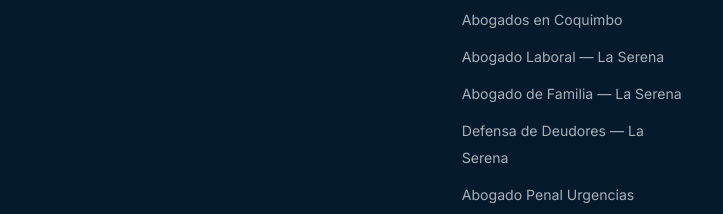
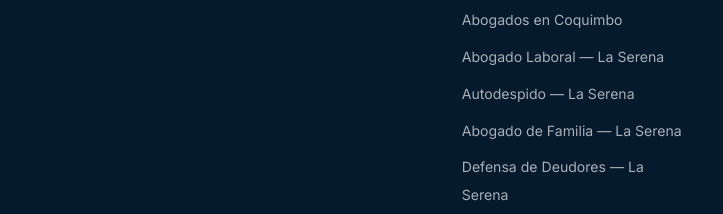
Before and after one commit to zerobitcl/RicardoHidalgo, a plain HTML site: page abogado-familia-la-serena.html in a window 1280 px wide. Shown: the part 5737-5951 px from the top of the page, 0-723 px from the left. Drawn offline with nearby package versions, Linux system fonts and the light colour scheme; a web font is replaced by a local one.

Commit message:
Update SEO metadata and content in HTML files, focusing on improved descriptions, keywords, and titles. Introduce a new service section for autodespido and revise sitemap to reflect recent changes. Enhance CSS styles for links to ensure a consistent user experience.

```diff
--- a/abogado-familia-la-serena.html
+++ b/abogado-familia-la-serena.html
@@ -447,6 +447,7 @@
             <li><a href="abogado-civil-la-serena.html">Abogado Civil — La Serena</a></li>
             <li><a href="abogado-corte-apelaciones-la-serena.html">Corte de Apelaciones — La Serena</a></li>
             <li><a href="abogados-coquimbo.html">Abogados en Coquimbo</a></li><li><a href="abogado-laboral-la-serena.html">Abogado Laboral — La Serena</a></li>
+            <li><a href="autodespido-la-serena.html">Autodespido — La Serena</a></li>
             <li><a href="abogado-familia-la-serena.html">Abogado de Familia — La Serena</a></li>
             <li><a href="defensa-deudores-la-serena.html">Defensa de Deudores — La Serena</a></li>
             <li><a href="abogado-penal-urgencias.html">Abogado Penal Urgencias</a></li>
```
Also changed, not shown: defensa-deudores-la-serena.html (+1 -0 lines).
